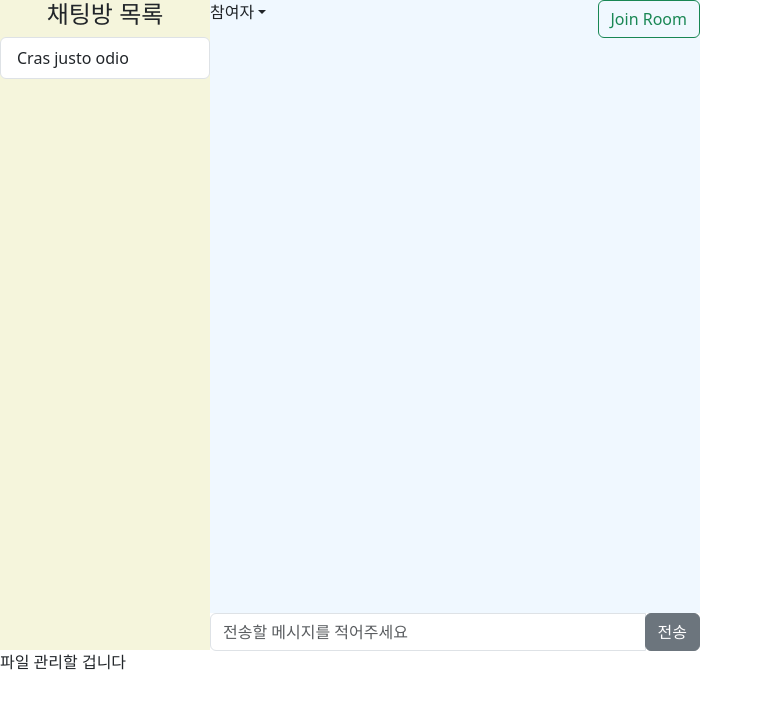
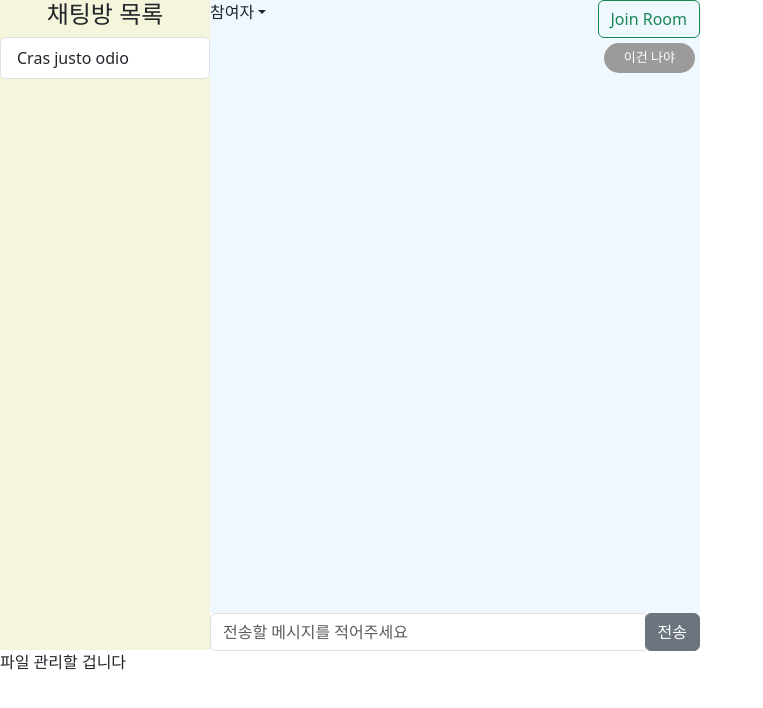
Before and after one commit to Nahee-Park/server-study, a React (Create React App) app in the folder self_chat_filesystem/client/: page / in a window 1280 px wide. Shown: the top 708 px of the page, without its empty margins (0-763 px from the left). Built offline with nearby package versions, Linux system fonts and the light colour scheme.

Commit message:
feat: 메시지 컴포넌트 퍼블리싱

```diff
--- a/self_chat_filesystem/client/src/App.js
+++ b/self_chat_filesystem/client/src/App.js
@@ -1,6 +1,6 @@
 import React from "react";
-import Chat from "./workspace/Chat";
-import FileSystem from "./workspace/FileSystem";
+import Chat from "./workspace/Chat.jsx";
+import FileSystem from "./workspace/FileSystem.jsx";
 import styled from "styled-components";
 
 function App() {
--- /dev/null
+++ b/self_chat_filesystem/client/src/component/Message.jsx
@@ -0,0 +1,60 @@
+import React from "react";
+import styled from "styled-components";
+
+function Message() {
+  // { message: { text, user }, name }
+  const user = "nahee";
+  const name = "nahee";
+
+  let isSentByCurrentUser = false;
+
+  //   공백 제거
+  const trimmedName = name.trim().toLowerCase();
+
+  //   user가 현재 유저이면
+  if (user === trimmedName) {
+    isSentByCurrentUser = true;
+  }
+  return isSentByCurrentUser ? (
+    //   현재 유저이면 이거 리턴
+    <Styled.Root isSentByCurrentUser={isSentByCurrentUser}>
+      <Styled.Message>이건 나야</Styled.Message>
+    </Styled.Root>
+  ) : (
+    //   아니면 이거 리턴
+    <Styled.Root>
+      <Styled.Message>안녕 온 걸 환영해</Styled.Message>
+      <Styled.Sender>admin</Styled.Sender>
+    </Styled.Root>
+  );
+}
+
+export default Message;
+
+const Styled = {
+  Root: styled.div`
+    display: flex;
+    width: 100%;
+    ${({ isSentByCurrentUser }) =>
+      isSentByCurrentUser
+        ? "justify-content: flex-end"
+        : "justify-content: flex-start"}
+  `,
+  Message: styled.div`
+    background: #9c9a9a;
+    border-radius: 20px;
+    padding: 5px 20px;
+    color: white;
+    display: inline-block;
+    max-width: 80%;
+    margin: 5px 5px 5px 5px;
+    font-size: 13px;
+  `,
+  Sender: styled.div`
+    display: flex;
+    align-items: center;
+    font-family: Helvetica;
+    color: #1d1d1d;
+    margin-left: 5px;
+  `,
+};
--- a/self_chat_filesystem/client/src/workspace/Chat.js
+++ b/self_chat_filesystem/client/src/workspace/Chat.jsx
@@ -1,4 +1,5 @@
 import React, { useState } from "react";
+import Message from "../component/Message";
 import {
   InputGroup,
   InputGroupAddon,
@@ -49,6 +50,7 @@ function Chat() {
             </div>
             <div className="chat__contents">
               {/* 메시지 내용 들어오면 map시킬 것 */}
+              <Message />
             </div>
           </Styled.ChatBoxes>
           <InputGroup>
@@ -99,6 +101,7 @@ const Styled = {
       }
       &__contents {
         height: 95%;
+        overflow-y: scroll;
       }
     }
   `,
```
Also changed, not shown: self_chat_filesystem/client/src/workspace/FileSystem.jsx (renamed from self_chat_filesystem/client/src/workspace/FileSystem.js).
